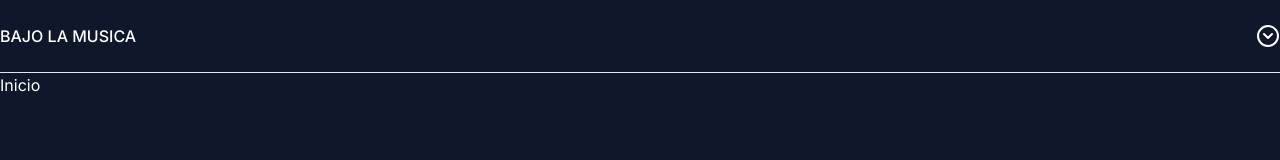
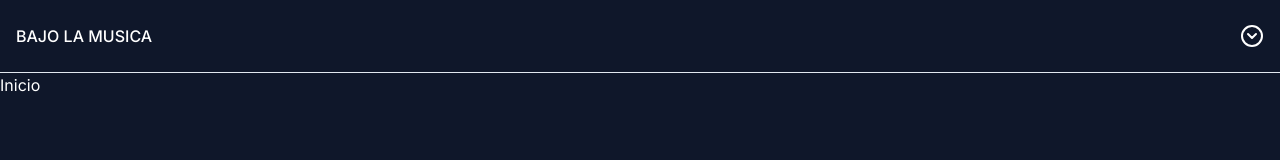
Before and after one commit to exxedridel/bajo-la-musica-next, a Next.js app: page / in a window 1280 px wide. Shown: the top 160 px of the page. Built offline with nearby package versions, Linux system fonts and the light colour scheme.

Commit message:
Fix: comp layout, navbar - padding container

```diff
--- a/app/layout.tsx
+++ b/app/layout.tsx
@@ -18,9 +18,8 @@ export default function RootLayout({
   return (
     <html lang="en" className="bg-primary">
       <body className={`${inter.className} bg-primary text-white`}>
-          <Navbar />
-      {/* <div className="mt-[70px]">{children}</div> */}
-      <div className="">{children}</div>
+        <Navbar />
+        {children}
       </body>
     </html>
   );
--- a/layout/navbar.tsx
+++ b/layout/navbar.tsx
@@ -13,16 +13,15 @@ import rutas from "./routes";
 
 const Navbar = () => {
   return (
-    // <nav className="fixed w-full top-0 z-50 bg-primary text-white">
-    <nav className="bg-primary text-white">
+    <nav>
       <Accordion type="single" collapsible>
         <AccordionItem value="item-1">
-          <div className="container py-2 px-5">
+          <div className="container py-2 px-4">
             <AccordionTrigger>BAJO LA MUSICA</AccordionTrigger>
             <AccordionContent>
               <div className="flex flex-col">
                 <ul>
-                  {rutas?.map((ruta: any, i:number) => (
+                  {rutas?.map((ruta: any, i: number) => (
                     <li key={i}>
                       <Link href={ruta.url}>{ruta.tag}</Link>
                     </li>
```
